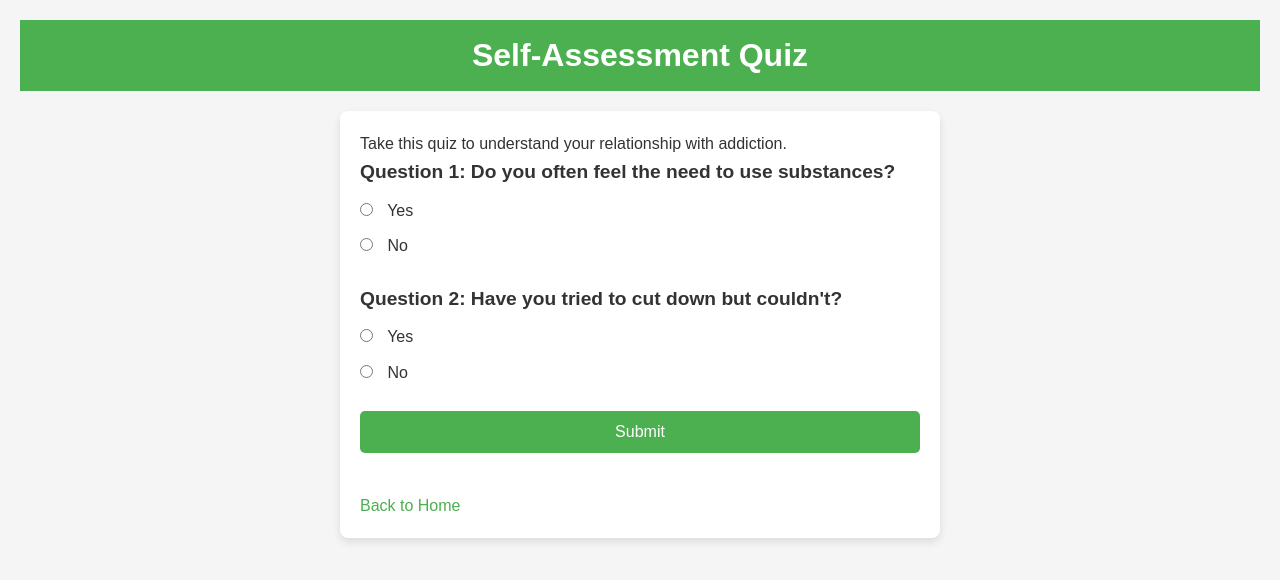
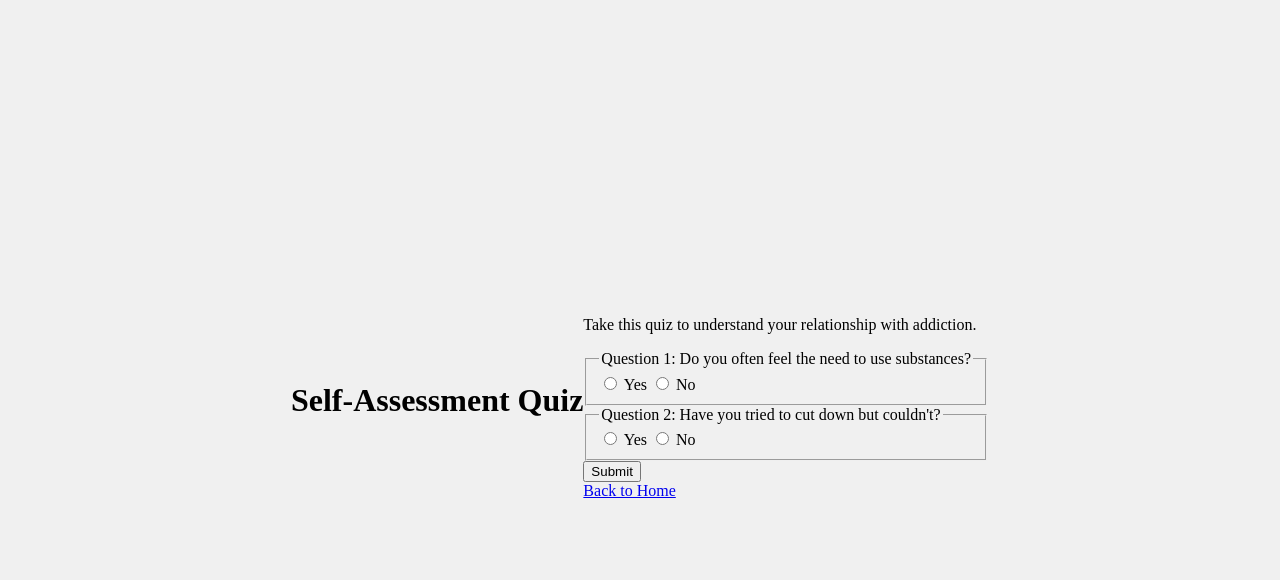
Before and after one commit to Ntokozozunguza/awareapp.com, a plain HTML site: page quiz.html in a window 1280 px wide. Drawn offline with Linux system fonts and the light colour scheme; a script that the page names is missing.

Commit message:
Update styles.css

```diff
--- a/styles.css
+++ b/styles.css
@@ -1,116 +1,69 @@
-/* General Reset */
-* {
+body {
+    background-color: #f0f0f0;
+    display: flex;
+    align-items: center;
+    justify-content: center;
+    min-height: 100vh;
     margin: 0;
-    padding: 0;
-    box-sizing: border-box;
 }
 
-body {
-    font-family: Arial, sans-serif;
-    line-height: 1.6;
-    background-color: #f5f5f5;
-    color: #333;
-    padding: 20px;
+.nav-container {
+    background-color: white;
+    width: 100%;
+    max-width: 400px;
+    border-top-left-radius: 30px;
+    border-top-right-radius: 30px;
+    box-shadow: 0 -2px 10px rgba(0, 0, 0, 0.1);
+    position: fixed;
+    bottom: 0;
 }
 
-header {
-    text-align: center;
-    background-color: #4CAF50;
-    color: white;
-    padding: 10px 0;
+.nav-items {
+    display: flex;
+    justify-content: space-around;
+    align-items: center;
+    padding: 16px 0;
 }
 
-header h1 {
-    font-size: 2rem;
+.nav-item {
+    display: flex;
+    flex-direction: column;
+    align-items: center;
+    cursor: pointer;
 }
 
-main {
-    background-color: white;
-    padding: 20px;
-    border-radius: 8px;
-    box-shadow: 0 4px 8px rgba(0, 0, 0, 0.1);
-    max-width: 600px;
-    margin: 20px auto;
+.icon-container {
+    padding: 12px;
+    border-radius: 50%;
+    transition: background-color 0.3s ease;
 }
 
-fieldset {
-    border: none;
-    margin-bottom: 15px;
+.icon-container.active {
+    background-color: #6b46c1;
+    color: white;
 }
 
-legend {
-    font-weight: bold;
-    font-size: 1.2rem;
-    margin-bottom: 10px;
+.nav-item i {
+    color: #6b46c1;
+    transition: color 0.3s ease;
 }
 
-label {
-    display: block;
-    margin-bottom: 10px;
-    font-size: 1rem;
+.nav-item i.active {
+    color: white;
 }
 
-input[type="radio"] {
-    margin-right: 10px;
+.nav-item span {
+    font-size: 12px;
+    margin-top: 4px;
 }
 
-button {
-    padding: 12px 20px;
-    background-color: #4CAF50;
-    color: white;
-    font-size: 1rem;
-    border: none;
-    border-radius: 5px;
-    cursor: pointer;
-    width: 100%;
+.slider {
+    background-color: #6b46c1;
+    width: 64px;
+    height: 4px;
+    border-radius: 2px;
+    position: absolute;
+    bottom: 0;
+    left: 0;
+    transition: transform 0.3s ease;
 }
-
-button:hover {
-    background-color: #45a049;
-}
-
-#results {
-    margin-top: 20px;
-    padding: 20px;
-    background-color: #e7f3e7;
-    border: 1px solid #d3e9d3;
-    border-radius: 5px;
-    text-align: center;
-}
-
-#quiz-form {
-    margin-bottom: 20px;
-}
-
-a {
-    display: inline-block;
-    text-align: center;
-    margin-top: 20px;
-    color: #4CAF50;
-    text-decoration: none;
-    font-size: 1rem;
-}
-
-a:hover {
-    text-decoration: underline;
-}
-
-/* Responsive Design for Mobile */
-@media screen and (max-width: 768px) {
-    main {
-        padding: 15px;
-        margin: 10px;
-    }
-
-    header h1 {
-        font-size: 1.8rem;
-    }
-
-    button {
-        padding: 10px 0;
-    }
-
-    a {
-        font-size: 0.9rem;
-    }
-}
```
